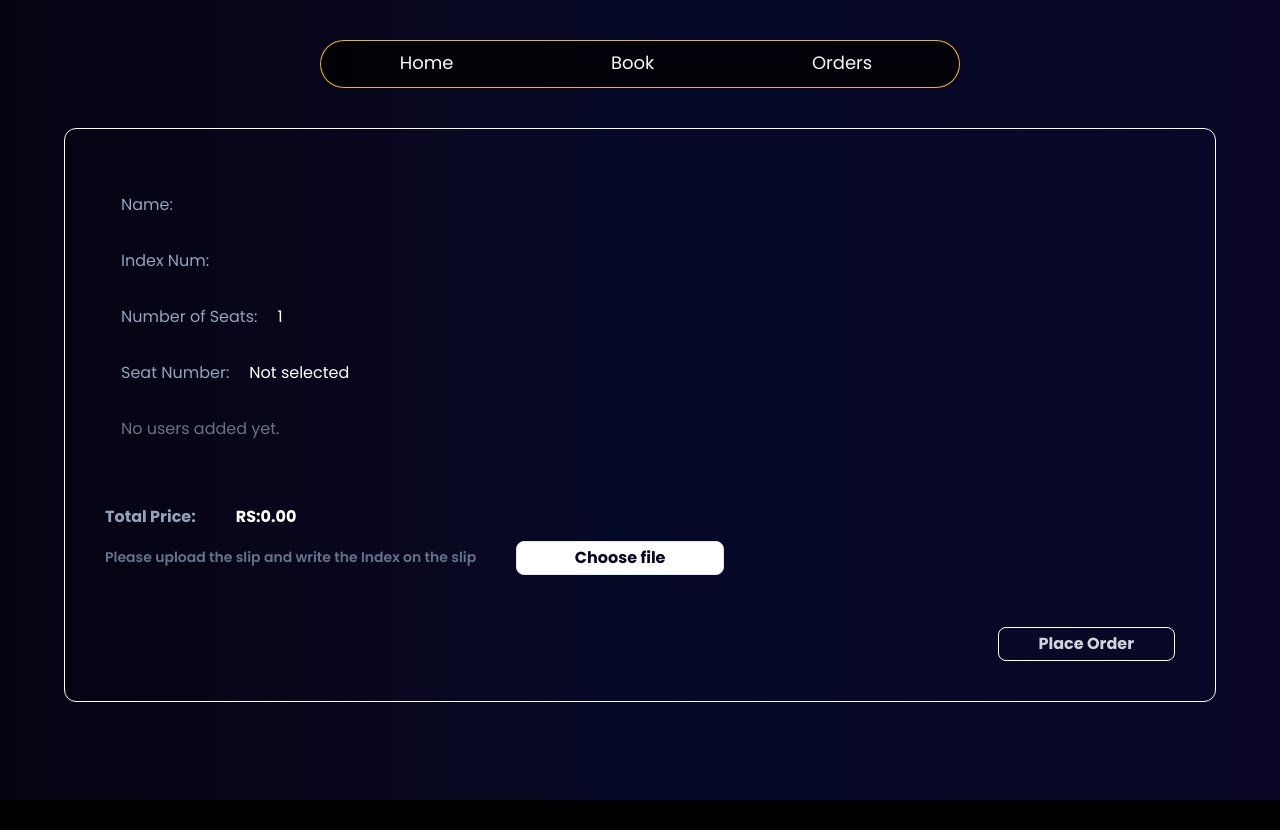
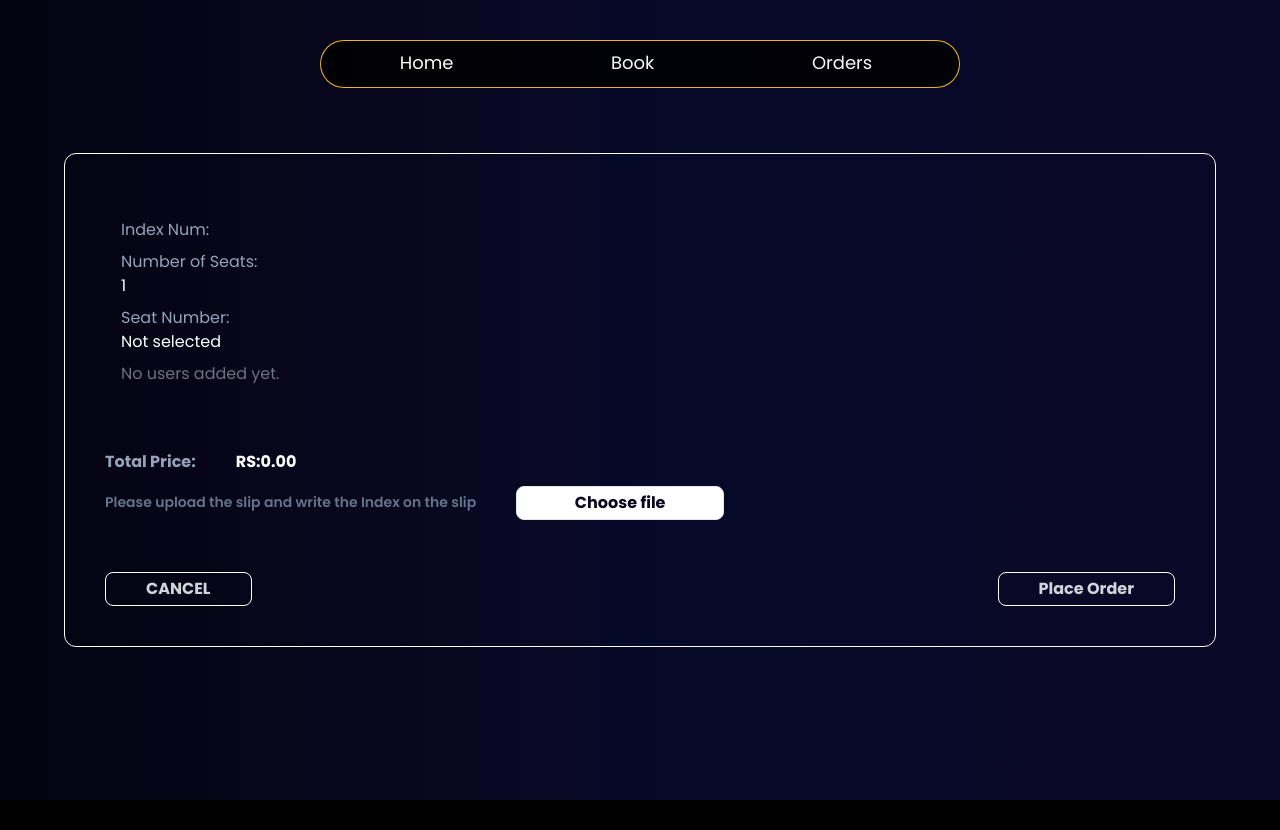
Before and after one commit to hasithasandunlakshan/leo_candle_night, a Next.js app: page /orderdetails/ordersummery in a window 1280 px wide. After the commit the page ends 800 px from the top, so only its background shows below. Built offline with nearby package versions, Linux system fonts and the light colour scheme; a web font is replaced by a local one.

Commit message:
Add processing order component and enhance order summary with thank you message

```diff
--- /dev/null
+++ b/src/components/Loading/ProcessingOrder.tsx
@@ -0,0 +1,13 @@
+import React from 'react';
+
+export default function ProcessingOrder() { // Capitalized the function name
+  return (
+    <div className="text-center flex-col align-middle flex min-h-screen absolute w-screen z-50 bg-primary max-h-screen   items-center justify-center">
+      <div
+        className="w-10 h-10 border-4 border-dashed rounded-full animate-spin border-yellow-500 mx-auto"
+      ></div>
+      <h2 className="text-white  mt-4">DO NOT GO BACK</h2>
+      <h2 className="text-white mt-4">ORDER IS PROCESSING</h2>
+    </div>
+  );
+}
--- a/src/components/OrderSummery/OrderSummary.tsx
+++ b/src/components/OrderSummery/OrderSummary.tsx
@@ -2,6 +2,8 @@
 import React, { useContext, useEffect, useState, useRef } from "react";
 import axios from "axios";
 import { CartContext } from "../../context/userOrder"; // Adjust the path as needed
+import { useRouter } from "next/navigation";
+import ProcessingOrder from "../Loading/ProcessingOrder";
 
 export default function OrderSummary() {
   const [uploadedImage, setUploadedImage] = useState<string | null>(null);
@@ -14,7 +16,7 @@ export default function OrderSummary() {
   const [formData, setFormData] = useState<FormData | null>(null);  // Declare formData as a state
 
   const cartContext = useContext(CartContext);
-
+  const router = useRouter();
   useEffect(() => {
     console.log("cartContext:", cartContext);
   }, [cartContext]);
@@ -132,6 +134,7 @@ export default function OrderSummary() {
       if (imageUrl) {
         await sendOrderToBackend(imageUrl);
         await handleSeatBoook();
+        cartContext.resetOrder();
         setShowThankYou(true); // Show the Thank You message
       }
     } finally {
@@ -147,18 +150,34 @@ export default function OrderSummary() {
   const totalPrice = users.reduce((sum, user) => sum + (user.totalprice || 0), 0);
   if (loading) {
     return (
-      <div className="w-screen h-screen flex items-center justify-center">
-        <div className="text-white text-xl">Processing your order...</div>
-      </div>
+     <ProcessingOrder/>
     );
   }
 
 
   if (showThankYou) {
     return (
-      <div className="w-screen h-screen flex items-center justify-center">
-        <div className="text-white text-2xl">Thank you! Your order has been placed successfully.</div>
-      </div>
+      <div className="h-screen flex items-center align-middle justify-center">
+      <div className="p-6  md:mx-auto">
+        <svg viewBox="0 0 24 24" className="w-16 h-16 mx-auto my-6 text-green-600">
+            <path fill="currentColor"
+                d="M12,0A12,12,0,1,0,24,12,12.014,12.014,0,0,0,12,0Zm6.927,8.2-6.845,9.289a1.011,1.011,0,0,1-1.43.188L5.764,13.769a1,1,0,1,1,1.25-1.562l4.076,3.261,6.227-8.451A1,1,0,1,1,18.927,8.2Z">
+            </path>
+        </svg>
+        <div className="text-center">
+            <h3 className="text-base font-semibold text-center text-gray-100 md:text-2xl">Payment Done!</h3>
+            <p className="my-2 text-gray-600">Thank you for completing your secure online payment.</p>
+            <p> Have a great day!  </p>
+            <button
+              onClick={()=>router.push("/")}
+            className="relative cursor-pointer py-1 mt-10 px-10 max-w-50 text-gray-300 text-base font-bold rounded-lg overflow-hidden bg-transparent border border-white transition-all duration-400 ease-in-out hover:scale-105 hover:text-white"
+          >
+            GO BACK
+          </button>
+        </div>
+    </div>
+  </div>
+
     );
   }
   return (
@@ -167,16 +186,16 @@ export default function OrderSummary() {
       <div className=" border-gray-50 border rounded-xl p-10  w-[90%] text-slate-400">
 
       <div className="p-4">
-  <p className="mt-2 gap-5 flex min-h-[3rem]">
+  {/* <p className="mt-2 gap-5 flex min-h-[3rem]">
     Name: <span className="text-white">{name}</span>
+  </p> */}
+  <p className="mt-2  flex flex-col">
+    Index Num: <span className="text-white">{index} </span>
   </p>
-  <p className="mt-2 gap-5 flex min-h-[3rem]">
-    Index Num: <span className="text-white">{index}</span>
-  </p>
-  <p className="mt-2 gap-5 flex min-h-[3rem]">
+  <p className="mt-2  flex  flex-col">
     Number of Seats: <span className="text-white">{numOfSeat}</span>
   </p>
-  <p className="mt-2 gap-5 flex min-h-[3rem]">
+  <p className="mt-2  flex  flex-col">
     Seat Number:{" "}
     <span key={index} className="inline-block mr-2 text-white">
       {seats ? seats.seatNumber : "Not selected"}
@@ -187,17 +206,15 @@ export default function OrderSummary() {
     <ul className="text-slate-400">
       {users.map((user, index) => (
         <li className="mt-4" key={index}>
-          <p className="mt-2 gap-5 flex min-h-[3rem]">
-            Email: <span className="text-white">{user.email}</span>
+          <p className="mt-2  flex  flex-col">
+            Email:{" "}
+            <span className="text-white">{user.department}</span>
           </p>
-          <p className="mt-2 gap-5 flex min-h-[3rem]">
+
+         <p className="mt-2  flex  flex-col">
             Whatsapp: <span className="text-white">{user.whatsapp}</span>
           </p>
-          <p className="mt-2 gap-5 flex min-h-[3rem]">
-            Department:{" "}
-            <span className="text-white">{user.department}</span>
-          </p>
-          <p className="mt-2 gap-5 flex min-h-[3rem]">
+        <p className="mt-2  flex  flex-col">
             Food List:{" "}
             <span className="text-white">{user.foodList.join(", ")}</span>
           </p>
@@ -247,7 +264,7 @@ export default function OrderSummary() {
           </div>
         )}
 
-        <div className="flex items-end justify-end">
+        <div className="flex  justify-between flex-col md:flex-row">
           {/* {uploadedImage && (
             <div className="mt-20 text-center">
               <h2 className="text-lg font-semibold">Uploaded Image:</h2>
@@ -259,7 +276,12 @@ export default function OrderSummary() {
               />
             </div>
           )} */}
-
+            <button
+              onClick={handleOrderSubmission}
+            className="relative cursor-pointer py-1 mt-10 px-10 max-w-50 text-gray-300 text-base font-bold rounded-lg overflow-hidden bg-transparent border border-white transition-all duration-400 ease-in-out hover:scale-105 hover:text-white"
+          >
+          CANCEL
+          </button>
           <button
               onClick={handleOrderSubmission}
             className="relative cursor-pointer py-1 mt-10 px-10 max-w-50 text-gray-300 text-base font-bold rounded-lg overflow-hidden bg-transparent border border-white transition-all duration-400 ease-in-out hover:scale-105 hover:text-white"
```
